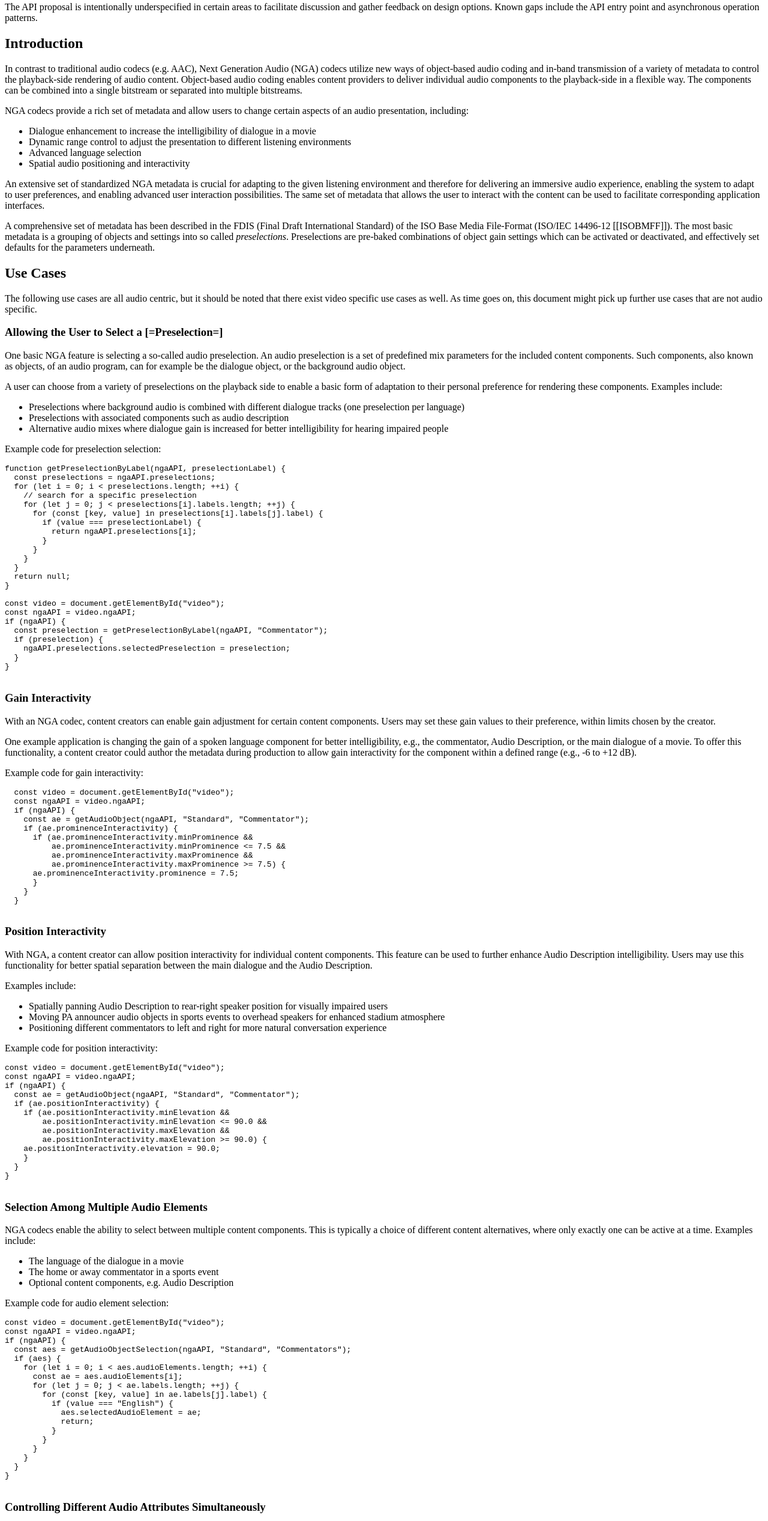
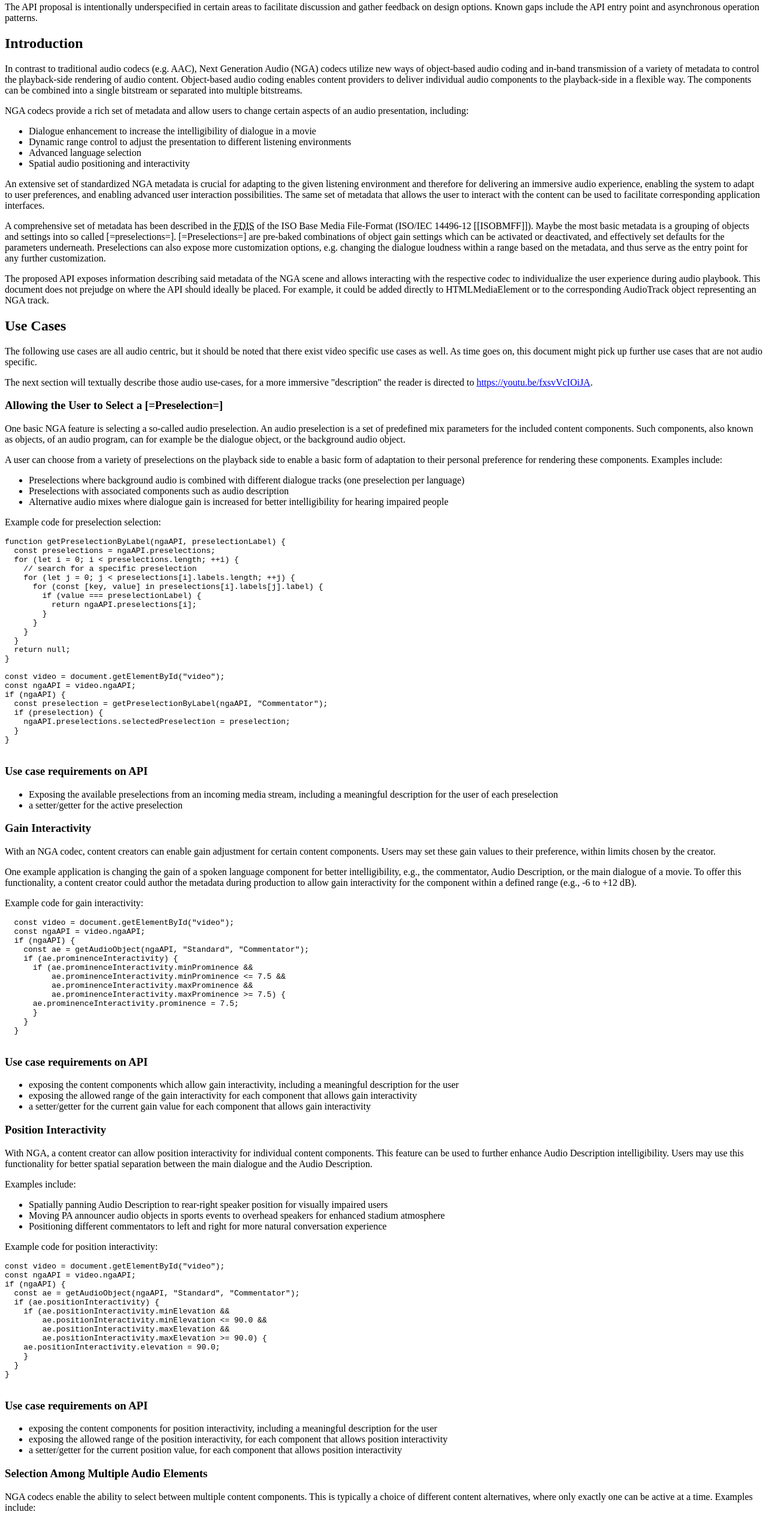
Before and after one commit to w3c/me-next-generation-audio, a plain HTML site: page index.html in a window 1280 px wide. Shown: the part 239-2775 px from the top of the page at 60% size. Drawn offline with Linux system fonts and the light colour scheme.

Commit message:
Add API requirements

```diff
--- a/index.html
+++ b/index.html
@@ -78,7 +78,10 @@
         An extensive set of standardized NGA metadata is crucial for adapting to the given listening environment and therefore for delivering an immersive audio experience, enabling the system to adapt to user preferences, and enabling advanced user interaction possibilities. The same set of metadata that allows the user to interact with the content can be used to facilitate corresponding application interfaces.
       </p>
       <p>
-        A comprehensive set of metadata has been described in the FDIS (Final Draft International Standard) of the ISO Base Media File-Format (ISO/IEC 14496-12 [[ISOBMFF]]). The most basic metadata is a grouping of objects and settings into so called <dfn>preselections</dfn>. Preselections are pre-baked combinations of object gain settings which can be activated or deactivated, and effectively set defaults for the parameters underneath.
+        A comprehensive set of metadata has been described in the <abbr title="Final Draft International Standard">FDIS</abbr> of the ISO Base Media File-Format (ISO/IEC 14496-12 [[ISOBMFF]]). Maybe the most basic metadata is a grouping of objects and settings into so called [=preselections=]. [=Preselections=] are pre-baked combinations of object gain settings which can be activated or deactivated, and effectively set defaults for the parameters underneath. Preselections can also expose more customization options, e.g. changing the dialogue loudness within a range based on the metadata, and thus serve as the entry point for any further customization.
+      </p>
+      <p>
+        The proposed API exposes information describing said metadata of the NGA scene and allows interacting with the respective codec to individualize the user experience during audio playbook. This document does not prejudge on where the API should ideally be placed. For example, it could be added directly to HTMLMediaElement or to the corresponding AudioTrack object representing an NGA track.
       </p>
     </section>
     <section class="informative">
@@ -87,6 +90,9 @@
       </h2>
       <p>
         The following use cases are all audio centric, but it should be noted that there exist video specific use cases as well. As time goes on, this document might pick up further use cases that are not audio specific.
+      </p>
+      <p>
+        The next section will textually describe those audio use-cases, for a more immersive "description" the reader is directed to <a href="https://youtu.be/fxsvVcIOiJA">https://youtu.be/fxsvVcIOiJA</a>.
       </p>
       <section>
         <h3>Allowing the User to Select a [=Preselection=]</h3>
@@ -129,6 +135,13 @@ if (ngaAPI) {
 }
             </pre>
           </div>
+          <section>
+            <h3>Use case requirements on API</h3>
+            <ul>
+              <li>Exposing the available preselections from an incoming media stream, including a meaningful description for the user of each preselection</li>
+              <li>a setter/getter for the active preselection</li>
+            </ul>
+          </section>
         </section>
         <section>
           <h3>Gain Interactivity</h3>
@@ -156,6 +169,14 @@ if (ngaAPI) {
   }
             </pre>
           </div>
+          <section>
+            <h3>Use case requirements on API</h3>
+            <ul>
+              <li>exposing the content components which allow gain interactivity, including a meaningful description for the user</li>
+              <li>exposing the allowed range of the gain interactivity for each component that allows gain interactivity</li>
+              <li>a setter/getter for the current gain value for each component that allows gain interactivity</li>
+            </ul>
+          </section>
         </section>
         <section>
           <h3>Position Interactivity</h3>
@@ -188,6 +209,14 @@ if (ngaAPI) {
 }
             </pre>
           </div>
+          <section>
+            <h3>Use case requirements on API</h3>
+            <ul>
+              <li>exposing the content components for position interactivity, including a meaningful description for the user</li>
+              <li>exposing the allowed range of the position interactivity, for each component that allows position interactivity</li>
+              <li>a setter/getter for the current position value, for each component that allows position interactivity</li>
+            </ul>
+          </section>
         </section>
         <section>
           <h3>Selection Among Multiple Audio Elements</h3>
@@ -222,6 +251,14 @@ if (ngaAPI) {
 }
             </pre>
           </div>
+          <section>
+            <h3>Use case requirements on API</h3>
+            <ul>
+              <li>exposing the content components that can be enabled/disabled, and an option list where exactly one option can be selected, including a meaningful description for the user</li>
+              <li>a setter/getter for enabling/disabling content components</li>
+              <li>a setter/getter for selecting the active content component</li>
+            </ul>
+          </section>
         </section>
         <section>
           <h3>Controlling Different Audio Attributes Simultaneously</h3>
@@ -246,6 +283,13 @@ if (ngaAPI) {
 }
             </pre>
           </div>
+          <section>
+            <h3>Use case requirements on API</h3>
+            <ul>
+              <li>exposing all content components including the interactivity ranges, a meaningful description for the end-user, and an attribute that allows grouping of content components (e.g. Music, Dialogue, Audio Description, etc.)</li>
+              <li>a setter/getter for changing the gain values of each content component</li>
+            </ul>
+          </section>
         </section>
       </section>
     <section>
```
